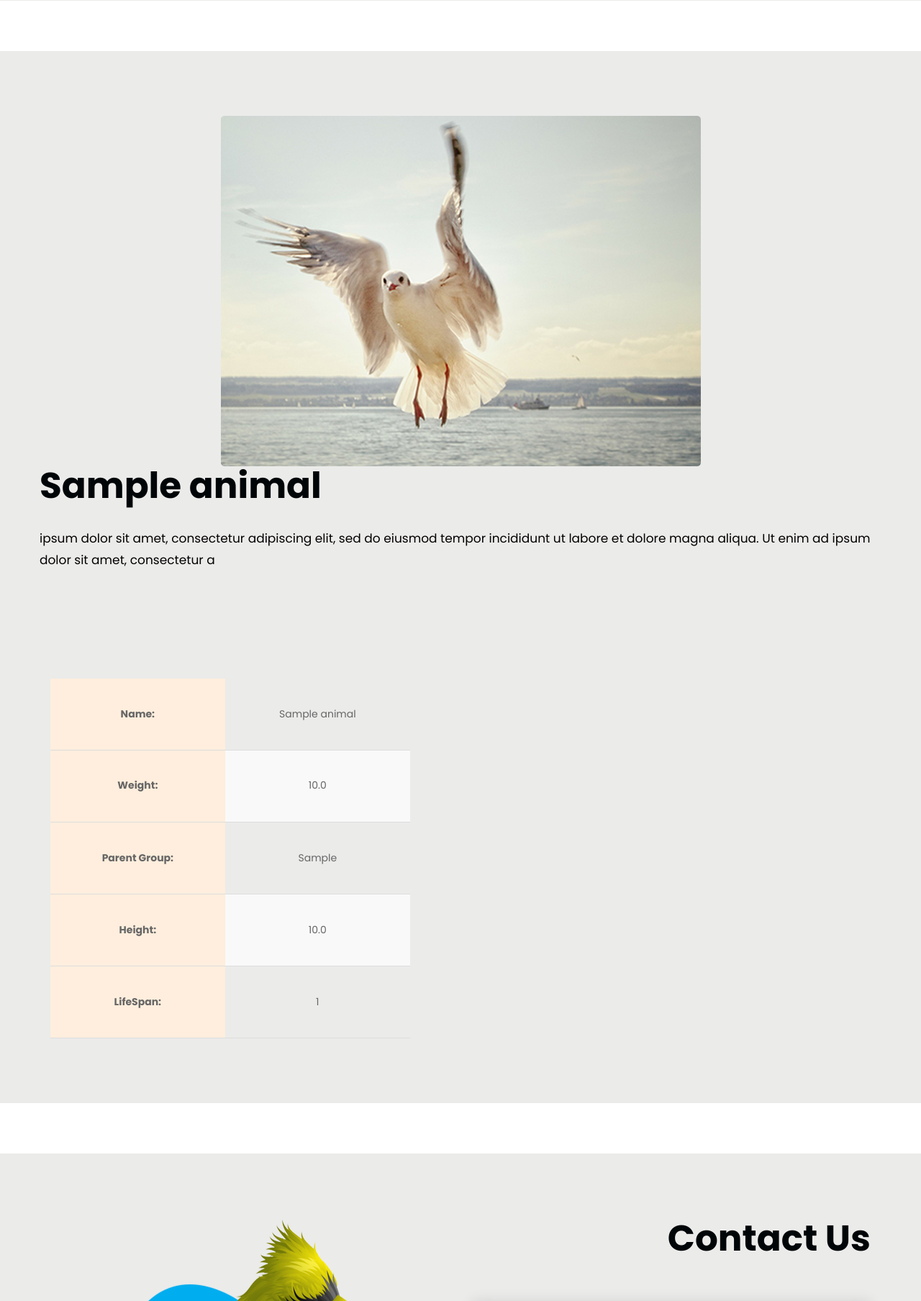
After one commit to Erfan4708/Django-Encyclopedia-of-Birds, a Django app: template templates/bird_detail.html in a window 1280 px wide. The commit adds this page. Shown: the part 860-2668 px from the top of the page at 72% size. Run offline with Django 4.2, Linux system fonts and the light colour scheme; the template is opened without the code that fills it: values that come from a table or form of the project are taken from there, others are empty; tables that the repository leaves empty hold one stand-in row (values such as "Sample post"); some libraries are stand-ins or nearby versions.

Commit message:
add detail bird

```diff
--- a/bird/models.py
+++ b/bird/models.py
@@ -1,5 +1,6 @@
 # Create your models here.
 from django.db import models
+from django.urls import reverse
 
 
 class Animal(models.Model):
@@ -8,6 +9,9 @@ class Animal(models.Model):
     parent_group = models.CharField(max_length=100)
     height = models.FloatField()
     lifespan = models.IntegerField()
+
+    def get_absolute_url(self):
+        return reverse('bird_detail', args=[self.id])
 
     def __str__(self):
         return self.name
--- a/templates/base.html
+++ b/templates/base.html
@@ -1,6 +1,39 @@
 <!DOCTYPE html>
 {% load static %}
 <html lang="en">
+<style>
+    table {
+        width: 100%;
+        border-collapse: collapse;
+        border-radius: 10px;
+    }
+
+    th, td {
+        padding: 10px;
+        text-align: center;
+        border-bottom: 1px solid #ddd;
+
+    }
+
+    th {
+        background-color: #f2f2f2;
+
+    }
+
+    tr:nth-child(even) {
+        background-color: #f9f9f9;
+    }
+
+    tr:hover {
+        background-color: #f5f5f5;
+    }
+
+    .highlight {
+        background-color: #ffeedd;
+        font-weight: bolder;
+    }
+</style>
+
 <head>
     <!-- basic -->
     <meta charset="utf-8">
--- /dev/null
+++ b/templates/bird_detail.html
@@ -0,0 +1,61 @@
+{% extends "base.html" %}
+{% load static %}
+{% block content %}
+    <!-- our birds -->
+    <div class="birds">
+        <div class="container">
+            <div class="row">
+                <div class="img-fluid">
+                    <div class="titlepage">
+                        <div class="text-center">
+                            <img style="border-radius: 5px" src="{% static 'images/bird1.2.jpg' %}" class="img-fluid"
+                                 alt="...">
+                        </div>
+                        <h2>{{ animal.name }}</h2>
+                        <p>ipsum dolor sit amet, consectetur adipiscing elit, sed do eiusmod tempor incididunt ut
+                            labore et dolore magna aliqua. Ut enim ad ipsum dolor sit amet, consectetur a</p>
+                    </div>
+                </div>
+            </div>
+            <div class="row">
+                <!-- slider bird1 -->
+                <!-- services section start -->
+                <div class="services_section layout_padding">
+                    <div class="container">
+                        <div class="services_section_2">
+                            <div class="banner_main">
+                                <div class="text-center">
+                                    <table style="height: 500px ;width: 500px ;margin: auto">
+                                        <tr>
+                                            <td class="highlight">Name:</td>
+                                            <td>{{ animal.name }}</td>
+                                        </tr>
+                                        <tr>
+                                            <td class="highlight">Weight:</td>
+                                            <td>{{ animal.weight }}</td>
+                                        </tr>
+                                        <tr>
+                                            <td class="highlight">Parent Group:</td>
+                                            <td>{{ animal.parent_group }}</td>
+                                        </tr>
+                                        <tr>
+                                            <td class="highlight">Height:</td>
+                                            <td>{{ animal.height }}</td>
+                                        </tr>
+                                        <tr>
+                                            <td class="highlight">LifeSpan:</td>
+                                            <td>{{ animal.lifespan }}</td>
+                                        </tr>
+
+                                    </table>
+
+                                </div>
+                            </div>
+                        </div>
+                    </div>
+                </div>
+            </div>
+        </div>
+    </div>
+    <!-- end our birds -->
+{% endblock content %}
--- a/templates/species_list.html
+++ b/templates/species_list.html
@@ -27,7 +27,7 @@
                                     <div class="col-md-4">
                                         <div><img src="{% static 'images/bird1.2.jpg' %}" class="services_img"
                                                   style="border-radius: 10px"></div>
-                                        <div class="btn_main text-center"><a href="{%  url 'detail_bird' species %}">{{ species }}</a></div>
+                                        <div class="btn_main text-center"><a href="{{ species.animal.get_absolute_url }}">{{ species }}</a></div>
                                     </div>
                                 {% endfor %}
                             </div>
```
Also changed, not shown: templates/birds/bird_detail.html (deleted, +0 -42 lines).
